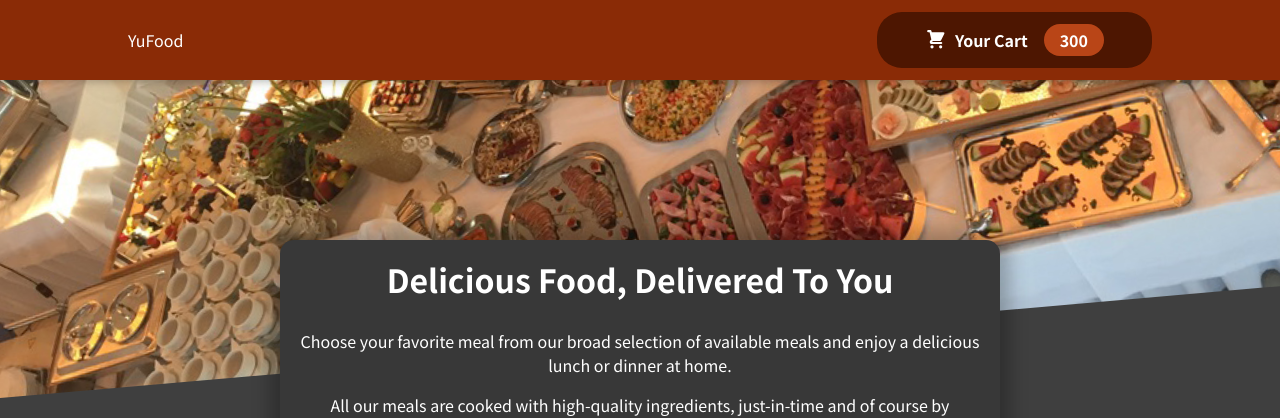
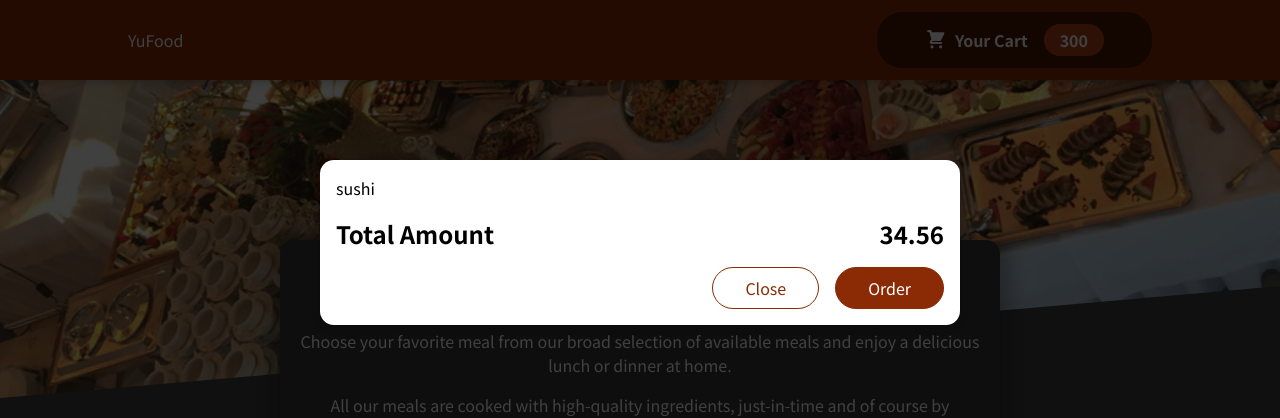
Before and after one commit to kondaladorababu/FoodApp, a React (Create React App) app: page / in a window 1280 px wide. Shown: the top 418 px of the page. Built offline with nearby package versions, Linux system fonts and the light colour scheme.

Commit message:
Modal added & Portal concept Used

```diff
--- a/public/index.html
+++ b/public/index.html
@@ -28,6 +28,7 @@
   </head>
   <body>
     <noscript>You need to enable JavaScript to run this app.</noscript>
+    <div id="overlays"></div>
     <div id="root"></div>
     <!--
       This HTML file is a template.
--- a/src/App.js
+++ b/src/App.js
@@ -1,10 +1,12 @@
 import { Fragment } from "react";
 import Header from "./Components/Layout/Header";
 import Meals from "./Components/Meals/Meals";
+import Cart from "./Components/Cart/Cart";
 
 function App() {
   return (
     <Fragment>
+      <Cart/>
       <Header />
       <main>
         <Meals />
--- /dev/null
+++ b/src/Components/Cart/Cart.js
@@ -0,0 +1,32 @@
+import Modal from '../UI/Modal';
+import classes from './Cart.module.css';
+
+const Cart = (props) => {
+    const dummyData = [{ id: 'c1', name: 'sushi', amount: 2, price: 12.99 }];
+    const cartItems = <ul className={classes['cart-items']}>
+        {
+            dummyData.map((item) => (
+                <li>
+                    {item.name}
+                </li>
+            ))
+
+        }
+    </ul>
+    return (
+        <Modal>
+            {cartItems}
+            <div className={classes.total}>
+                <span>Total Amount</span>
+                <span>34.56</span>
+            </div>
+            <div className={classes.actions}>
+                <button className={classes['button--alt']}> Close</button>
+                <button className={classes.button}>Order</button>
+            </div>
+
+        </Modal>
+    );
+};
+
+export default Cart;
--- /dev/null
+++ b/src/Components/Cart/Cart.module.css
@@ -0,0 +1,46 @@
+.cart-items {
+    list-style: none;
+    margin: 0;
+    padding: 0;
+    max-height: 20rem;
+    overflow: auto;
+  }
+
+  .total {
+    display: flex;
+    justify-content: space-between;
+    align-items: center;
+    font-weight: bold;
+    font-size: 1.5rem;
+    margin: 1rem 0;
+  }
+
+  .actions {
+    text-align: right;
+  }
+
+  .actions button {
+    font: inherit;
+    cursor: pointer;
+    background-color: transparent;
+    border: 1px solid #8a2b06;
+    padding: 0.5rem 2rem;
+    border-radius: 25px;
+    margin-left: 1rem;
+  }
+
+  .actions button:hover,
+  .actions button:active {
+    background-color: #5a1a01;
+    border-color: #5a1a01;
+    color: white;
+  }
+
+  .actions .button--alt {
+    color: #8a2b06;
+  }
+
+  .actions .button {
+    background-color: #8a2b06;
+    color: white;
+  }
--- /dev/null
+++ b/src/Components/UI/Modal.js
@@ -0,0 +1,27 @@
+import classes from './Modal.module.css';
+import { Fragment } from 'react';
+import ReactDOM from 'react-dom';
+
+const Backdrop = props => {
+    return <div className={classes.backdrop}></div>
+}
+const ModalOverlay = props => {
+    return <div className={classes.modal}>
+        <div className={classes.content}>
+            {props.children}
+        </div>
+    </div>
+}
+
+const portalElement = document.getElementById('overlays');
+
+const Modal = (props) => {
+    return (
+        <Fragment>
+            {ReactDOM.createPortal(<Backdrop />, portalElement)}
+            {ReactDOM.createPortal(<ModalOverlay> {props.children}</ModalOverlay>, portalElement)}
+        </Fragment>
+
+    );
+};
+export default Modal;
--- /dev/null
+++ b/src/Components/UI/Modal.module.css
@@ -0,0 +1,40 @@
+.backdrop {
+    position: fixed;
+    top: 0;
+    left: 0;
+    width: 100%;
+    height: 100vh;
+    z-index: 20;
+    background-color: rgba(0, 0, 0, 0.75);
+  }
+
+  .modal {
+    position: fixed;
+    top: 20vh;
+    left: 5%;
+    width: 90%;
+    background-color: white;
+    padding: 1rem;
+    border-radius: 14px;
+    box-shadow: 0 2px 8px rgba(0, 0, 0, 0.25);
+    z-index: 30;
+    animation: slide-down 300ms ease-out forwards;
+  }
+
+  @media (min-width: 768px) {
+    .modal {
+      width: 40rem;
+      left: calc(50% - 20rem);
+    }
+  }
+
+  @keyframes slide-down {
+    from {
+      opacity: 0;
+      transform: translateY(-3rem);
+    }
+    to {
+      opacity: 1;
+      transform: translateY(0);
+    }
+  }
```
